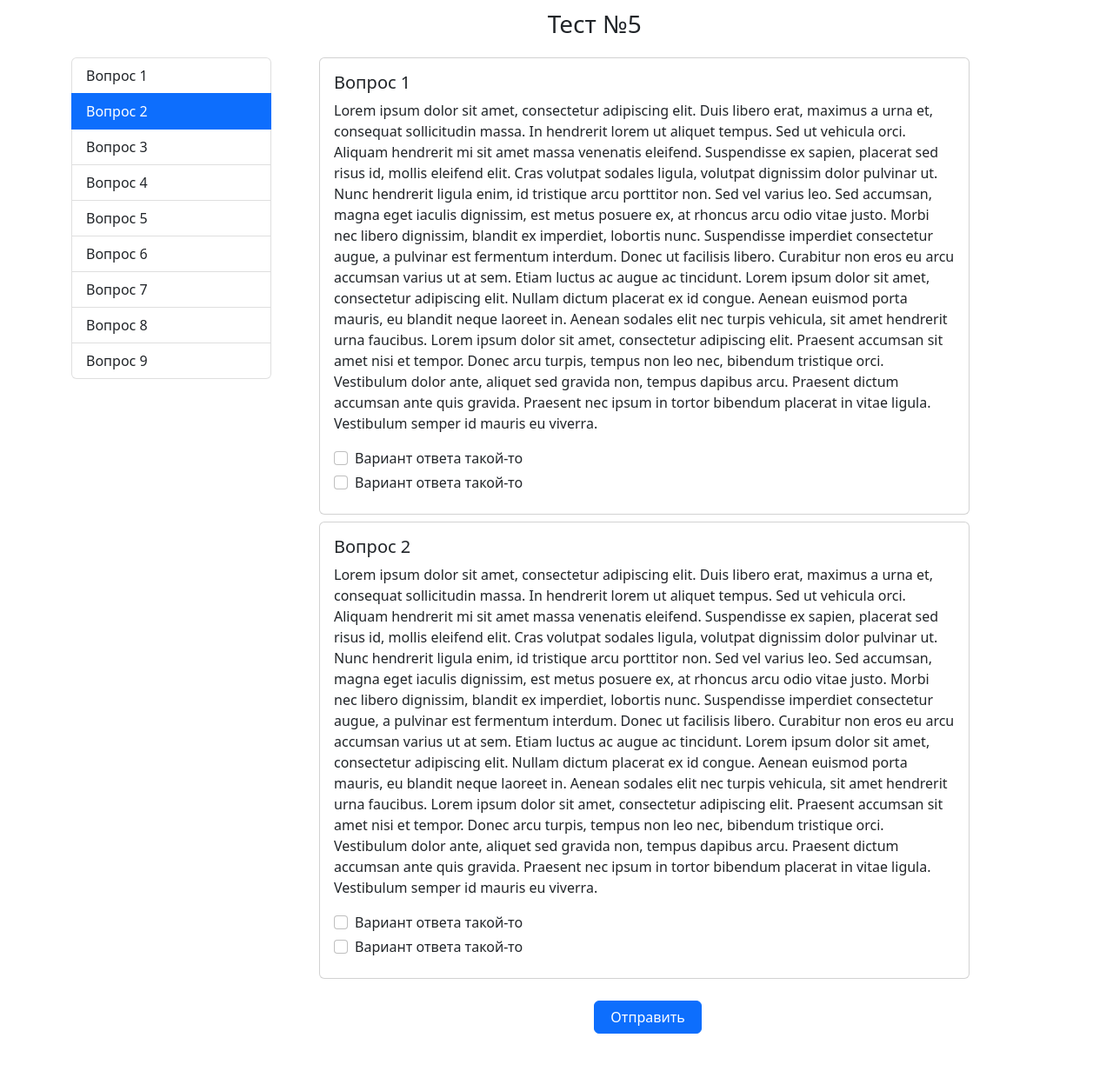
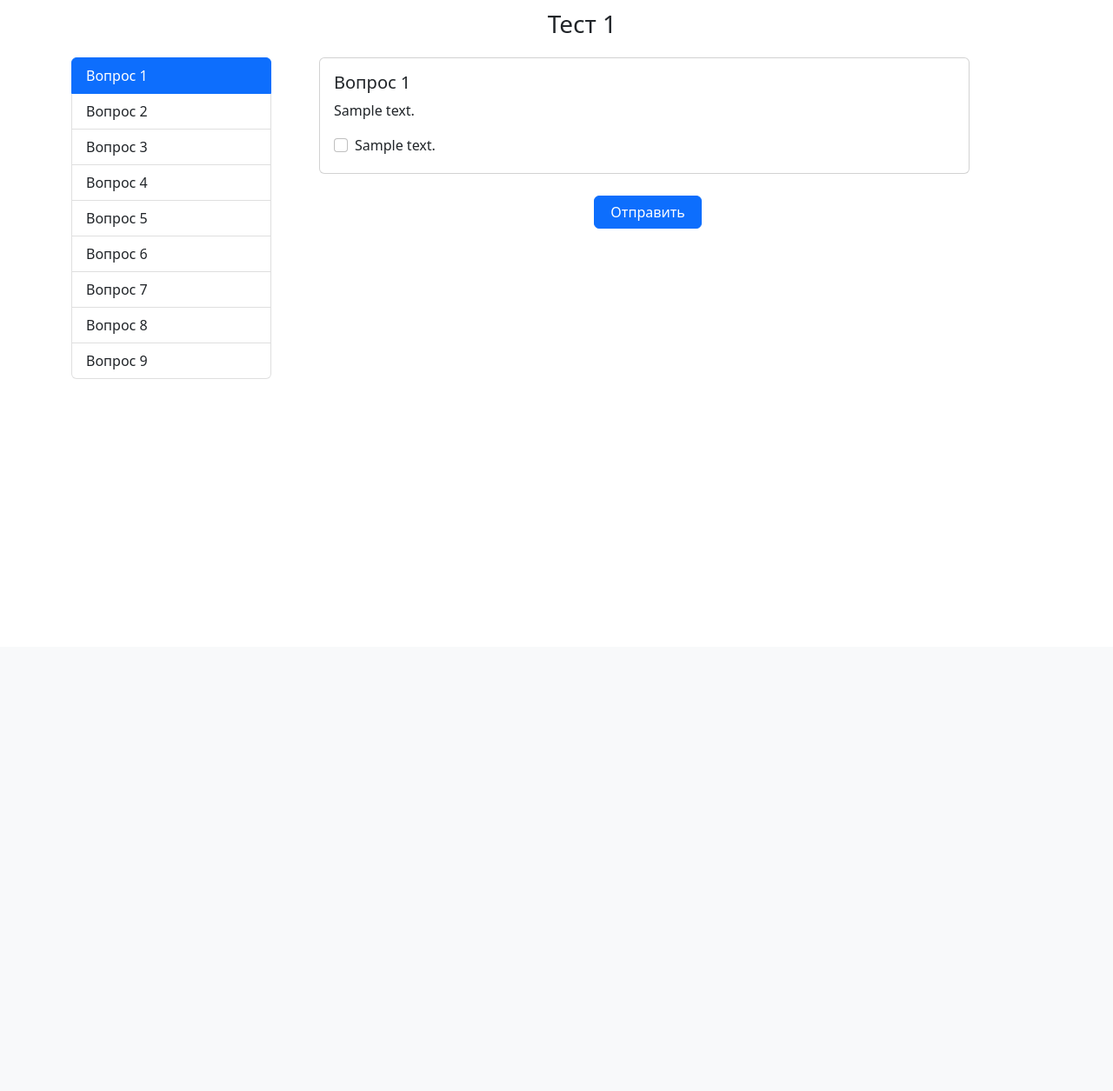
Before and after one commit to MMingazoff/SEL-project-BBM, a Django app: template exam_testing/templates/exam_testing/test.html in a window 1280 px wide. Shown: the part 56-1311 px from the top of the page at 87% size. After the commit the page ends 492 px from the top, so only its background shows below. Run offline with Django 4.2, Linux system fonts and the light colour scheme; the template is opened without the code that fills it: most values are stand-ins (such as "Sample title", 1, 10 or a date in 2020); parts of the project's set-up code (start-up, migrations or seed data) failed here and were passed over.

Commit message:
+ question generation and template(my version) + admin pages

```diff
--- a/exam_testing/apps.py
+++ b/exam_testing/apps.py
@@ -4,3 +4,4 @@ from django.apps import AppConfig
 class ExamTestingConfig(AppConfig):
     default_auto_field = 'django.db.models.BigAutoField'
     name = 'exam_testing'
+    verbose_name = 'Тестирование'
--- a/exam_testing/templates/exam_testing/headpage.html
+++ b/exam_testing/templates/exam_testing/headpage.html
@@ -78,8 +78,7 @@
                         <a class="btn btn-primary disabled" aria-disabled="true" role="button" data-bs-toggle="button"
                            style="width: 50%;" href="">ТЕСТ</a>
                     {% else %}
-                        <a class="btn btn-primary" aria-disabled="false" role="button" data-bs-toggle="button"
-                           style="width: 50%;" href="">ТЕСТ</a>
+                        <a type="button" class="btn btn-primary" style="width: 50%;" href="/exam/test/">ТЕСТ</a>
                     {% endif %}
 
                 </div>
--- a/exam_testing/templates/exam_testing/test.html
+++ b/exam_testing/templates/exam_testing/test.html
@@ -6,7 +6,7 @@
     <meta http-equiv="X-UA-Compatible" content="IE=edge">
     <meta name="viewport" content="width=device-width, initial-scale=1.0">
     <link href="https://cdn.jsdelivr.net/npm/bootstrap@5.2.0-beta1/dist/css/bootstrap.min.css" rel="stylesheet" integrity="sha384-0evHe/X+R7YkIZDRvuzKMRqM+OrBnVFBL6DOitfPri4tjfHxaWutUpFmBp4vmVor" crossorigin="anonymous">
-    <title>Тест №5</title>
+    <title>Тест {{ test_num }}</title>
 </head>
 
 <body>
@@ -15,24 +15,30 @@
         <a class="navbar-brand mx-auto" href="/" style="color: white;">
             <svg xmlns="http://www.w3.org/2000/svg" width="18" height="18" fill="white" class="bi bi-book-half"
                  viewBox="0 1 16 16">
-                    <path
-                        d="M8.5 2.687c.654-.689 1.782-.886 3.112-.752 1.234.124 2.503.523 3.388.893v9.923c-.918-.35-2.107-.692-3.287-.81-1.094-.111-2.278-.039-3.213.492V2.687zM8 1.783C7.015.936 5.587.81 4.287.94c-1.514.153-3.042.672-3.994 1.105A.5.5 0 0 0 0 2.5v11a.5.5 0 0 0 .707.455c.882-.4 2.303-.881 3.68-1.02 1.409-.142 2.59.087 3.223.877a.5.5 0 0 0 .78 0c.633-.79 1.814-1.019 3.222-.877 1.378.139 2.8.62 3.681 1.02A.5.5 0 0 0 16 13.5v-11a.5.5 0 0 0-.293-.455c-.952-.433-2.48-.952-3.994-1.105C10.413.809 8.985.936 8 1.783z" />
+                <path d="M8.5 2.687c.654-.689 1.782-.886 3.112-.752 1.234.124 2.503.523 3.388.893v9.923c-.918-.35-2.107-.692-3.287-.81-1.094-.111-2.278-.039-3.213.492V2.687zM8 1.783C7.015.936 5.587.81 4.287.94c-1.514.153-3.042.672-3.994 1.105A.5.5 0 0 0 0 2.5v11a.5.5 0 0 0 .707.455c.882-.4 2.303-.881 3.68-1.02 1.409-.142 2.59.087 3.223.877a.5.5 0 0 0 .78 0c.633-.79 1.814-1.019 3.222-.877 1.378.139 2.8.62 3.681 1.02A.5.5 0 0 0 16 13.5v-11a.5.5 0 0 0-.293-.455c-.952-.433-2.48-.952-3.994-1.105C10.413.809 8.985.936 8 1.783z" />
             </svg>
             BBM
         </a>
-            <a class="navbar-brand mx-auto" href="#" style="color: white;">Войти</a>
+        {% if not request.user.is_authenticated %}
+            <a class="navbar-brand mx-auto" href="/login/" style="color: white;">Войти</a>
+        {% else %}
+            <a class="navbar-brand mx-auto" href="/" style="color: white;">{{ request.user.username }}</a>
+            <a class="navbar-brand mx-auto" href="/logout/">
+                <svg xmlns="http://www.w3.org/2000/svg" width="18" height="18" fill="white" class="bi bi-box-arrow-right" viewBox="0 2 16 16">
+                    <path fill-rule="evenodd" d="M10 12.5a.5.5 0 0 1-.5.5h-8a.5.5 0 0 1-.5-.5v-9a.5.5 0 0 1 .5-.5h8a.5.5 0 0 1 .5.5v2a.5.5 0 0 0 1 0v-2A1.5 1.5 0 0 0 9.5 2h-8A1.5 1.5 0 0 0 0 3.5v9A1.5 1.5 0 0 0 1.5 14h8a1.5 1.5 0 0 0 1.5-1.5v-2a.5.5 0 0 0-1 0v2z"/>
+                    <path fill-rule="evenodd" d="M15.854 8.354a.5.5 0 0 0 0-.708l-3-3a.5.5 0 0 0-.708.708L14.293 7.5H5.5a.5.5 0 0 0 0 1h8.793l-2.147 2.146a.5.5 0 0 0 .708.708l3-3z"/>
+                </svg>
+            </a>
+        {% endif %}
     </div>
 </nav>
 
 <div class="container">
-
     <div class="row" style="height:55px;margin-left: 48%;margin-top: 1%;">
-            <h3>Тест №5</h3>
+        <h3>Тест {{ test_num }}</h3>
     </div>
-
     <div class="row">
         <div class="col-3" style="text-align: left;">
-
             <div id="list-example" class="list-group" style="width:18%;position: fixed;">
                 <a class="list-group-item list-group-item-action" href="#list-item-1">Вопрос 1</a>
                 <a class="list-group-item list-group-item-action" href="#list-item-2">Вопрос 2</a>
@@ -49,103 +55,30 @@
         <div class="col">
             <div data-bs-spy="scroll" data-bs-target="#list-example" data-bs-smooth-scroll="true"
                  class="scrollspy-example" tabindex="0">
-
                 <form method="GET" action="" id="myform"></form>
-
-                    <div id="list-item-1" class="card" style="width: 90%;margin-bottom: 8px;">
+                {% for num, question, question_answers in test_questions %}
+                    <div id="list-item-{{ num }}" class="card" style="width: 90%;margin-bottom: 8px;">
                         <div class="card-body">
-                            <h5 class="card-title">Вопрос 1</h5>
-                            <p class="card-text">Lorem ipsum dolor sit amet, consectetur adipiscing elit. Duis libero
-                                erat, maximus a urna et, consequat sollicitudin massa. In hendrerit lorem ut aliquet
-                                tempus. Sed ut vehicula orci. Aliquam hendrerit mi sit amet massa venenatis eleifend.
-                                Suspendisse ex sapien, placerat sed risus id, mollis eleifend elit. Cras volutpat
-                                sodales ligula, volutpat dignissim dolor pulvinar ut. Nunc hendrerit ligula enim, id
-                                tristique arcu porttitor non. Sed vel varius leo. Sed accumsan, magna eget iaculis
-                                dignissim, est metus posuere ex, at rhoncus arcu odio vitae justo. Morbi nec libero
-                                dignissim, blandit ex imperdiet, lobortis nunc. Suspendisse imperdiet consectetur augue,
-                                a pulvinar est fermentum interdum. Donec ut facilisis libero. Curabitur non eros eu arcu
-                                accumsan varius ut at sem. Etiam luctus ac augue ac tincidunt. Lorem ipsum dolor sit
-                                amet, consectetur adipiscing elit. Nullam dictum placerat ex id congue.
-
-                                Aenean euismod porta mauris, eu blandit neque laoreet in. Aenean sodales elit nec turpis
-                                vehicula, sit amet hendrerit urna faucibus. Lorem ipsum dolor sit amet, consectetur
-                                adipiscing elit. Praesent accumsan sit amet nisi et tempor. Donec arcu turpis, tempus
-                                non leo nec, bibendum tristique orci. Vestibulum dolor ante, aliquet sed gravida non,
-                                tempus dapibus arcu. Praesent dictum accumsan ante quis gravida. Praesent nec ipsum in
-                                tortor bibendum placerat in vitae ligula. Vestibulum semper id mauris eu viverra.</p>
-
-
-                            <div class="form-check mb-1">
+                            <h5 class="card-title">Вопрос {{ num }}</h5>
+                            <p class="card-text">{{ question.text }}</p>
+                            {% for question_answer in question_answers %}
+                                <div class="form-check mb-{% if num != 9 %}1{% else %}2{% endif %}">
                                     <input class="form-check-input" type="checkbox" id="flexCheckDefault" form="myform"
-                                    name="q_1" value="ans_id_1">
+                                           name="q_{{ num }}" value="ans_id_{{ num }}">
                                     <label class="form-check-label" for="flexCheckDefault">
-                                    Вариант ответа такой-то
+                                        {{  question_answer.text }}
                                     </label>
                                 </div>
-
-                            <div class="form-check mb-2">
-                                <input class="form-check-input" type="checkbox" id="flexCheckDefault" form="myform"
-                                    name="q_1" value="ans_id_2">
-                                <label class="form-check-label" for="flexCheckDefault">
-                                    Вариант ответа такой-то
-                                </label>
-                            </div>
-
+                            {% endfor %}
                         </div>
                     </div>
-
-                    <div id="list-item-2" class="card" style="width: 90%;margin-bottom: 8px;">
-                        <div class="card-body">
-                            <h5 class="card-title">Вопрос 2</h5>
-                            <p class="card-text">Lorem ipsum dolor sit amet, consectetur adipiscing elit. Duis libero
-                                erat, maximus a urna et, consequat sollicitudin massa. In hendrerit lorem ut aliquet
-                                tempus. Sed ut vehicula orci. Aliquam hendrerit mi sit amet massa venenatis eleifend.
-                                Suspendisse ex sapien, placerat sed risus id, mollis eleifend elit. Cras volutpat
-                                sodales ligula, volutpat dignissim dolor pulvinar ut. Nunc hendrerit ligula enim, id
-                                tristique arcu porttitor non. Sed vel varius leo. Sed accumsan, magna eget iaculis
-                                dignissim, est metus posuere ex, at rhoncus arcu odio vitae justo. Morbi nec libero
-                                dignissim, blandit ex imperdiet, lobortis nunc. Suspendisse imperdiet consectetur augue,
-                                a pulvinar est fermentum interdum. Donec ut facilisis libero. Curabitur non eros eu arcu
-                                accumsan varius ut at sem. Etiam luctus ac augue ac tincidunt. Lorem ipsum dolor sit
-                                amet, consectetur adipiscing elit. Nullam dictum placerat ex id congue.
-
-                                Aenean euismod porta mauris, eu blandit neque laoreet in. Aenean sodales elit nec turpis
-                                vehicula, sit amet hendrerit urna faucibus. Lorem ipsum dolor sit amet, consectetur
-                                adipiscing elit. Praesent accumsan sit amet nisi et tempor. Donec arcu turpis, tempus
-                                non leo nec, bibendum tristique orci. Vestibulum dolor ante, aliquet sed gravida non,
-                                tempus dapibus arcu. Praesent dictum accumsan ante quis gravida. Praesent nec ipsum in
-                                tortor bibendum placerat in vitae ligula. Vestibulum semper id mauris eu viverra.</p>
-
-
-                            <div class="form-check mb-1">
-                                <input class="form-check-input" type="checkbox" id="flexCheckDefault" form="myform"
-                                    name="q_2" value="ans_id_3">
-                                <label class="form-check-label" for="flexCheckDefault">
-                                    Вариант ответа такой-то
-                                </label>
-                            </div>
-
-                            <div class="form-check mb-2">
-                                <input class="form-check-input" type="checkbox" id="flexCheckDefault" form="myform"
-                                    name="q_2" value="ans_id_4">
-                                <label class="form-check-label" for="flexCheckDefault">
-                                    Вариант ответа такой-то
-                                </label>
-                            </div>
-
-                        </div>
-                    </div>
-
+                {% endfor %}
                 <input style="margin-left: 38%;margin-top: 2%;margin-bottom: 8%;width: 15%;" type="submit"
                        value="Отправить" form="myform" class="btn btn-primary">
             </div>
         </div>
     </div>
 </div>
-
-
-
 <script src="https://cdn.jsdelivr.net/npm/bootstrap@5.2.0-beta1/dist/js/bootstrap.bundle.min.js" integrity="sha384-pprn3073KE6tl6bjs2QrFaJGz5/SUsLqktiwsUTF55Jfv3qYSDhgCecCxMW52nD2" crossorigin="anonymous"></script>
 </body>
-
 </html>
--- a/exam_testing/urls.py
+++ b/exam_testing/urls.py
@@ -3,6 +3,6 @@ from . import views
 
 urlpatterns = [
     path('', views.main_page, name='main-page'),
-    path('test/', views.test, name='testing'),
+    path('test/', views.make_test, name='testing'),
     path('results/', views.test_results, name='test-results'),
 ]
--- a/mysite/settings.py
+++ b/mysite/settings.py
@@ -125,11 +125,12 @@ AUTH_USER_MODEL = 'exam_testing.User'
 STATIC_URL = 'static/'
 
 STATICFILES_DIRS = [
-    BASE_DIR / 'static',
-    'exam_testing/static/',
+    os.path.join(BASE_DIR, 'exam_testing/static/'),
 ]
 
 # Default primary key field type
 # https://docs.djangoproject.com/en/4.0/ref/settings/#default-auto-field
 
 DEFAULT_AUTO_FIELD = 'django.db.models.BigAutoField'
+
+LOGIN_URL = '/login'
```
Also changed, not shown: exam_testing/admin.py (+33 -6 lines), exam_testing/models.py (+57 -8 lines), exam_testing/views.py (+74 -34 lines), db.sqlite3, 1 other file. Lines whose indentation alone changed are shown as unchanged.
